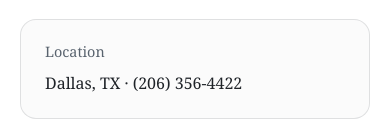
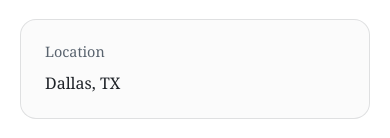
Before and after one commit to JiachenJasonZhong/jiachen_homepage, a React (Create React App) app: page / in a window 390 px wide. Shown: the part 4452-4590 px from the top of the page. Built offline with nearby package versions, Linux system fonts and the light colour scheme.

Commit message:
Remove phone number for privacy

```diff
--- a/src/App.tsx
+++ b/src/App.tsx
@@ -206,7 +206,7 @@ export default function App() {
             </div>
             <div className="contact__item">
               <div className="label">Location</div>
-              <div>Dallas, TX · (206) 356-4422</div>
+              <div>Dallas, TX</div>
             </div>
             <div className="contact__item">
               <div className="label">CV / Resume</div>
```
